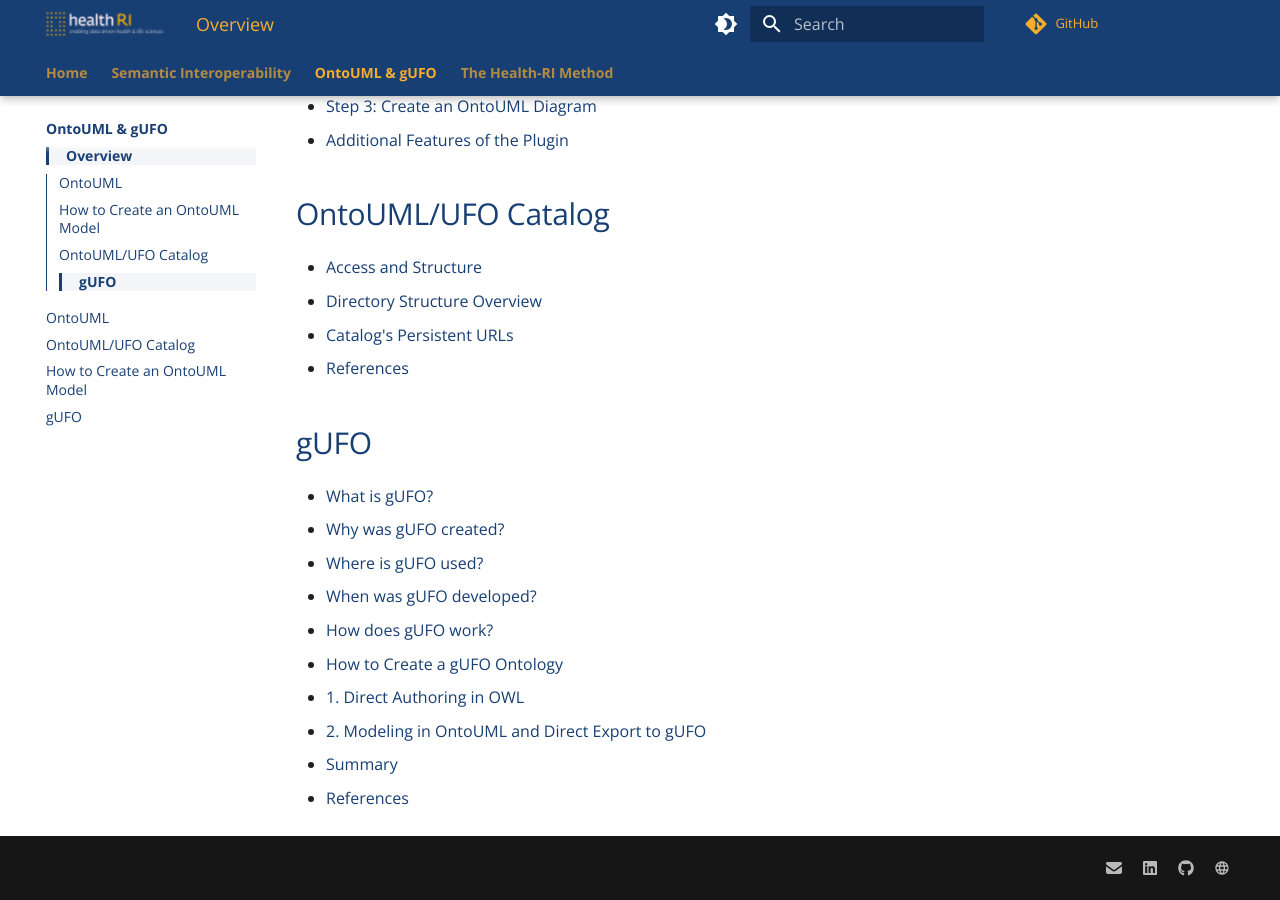
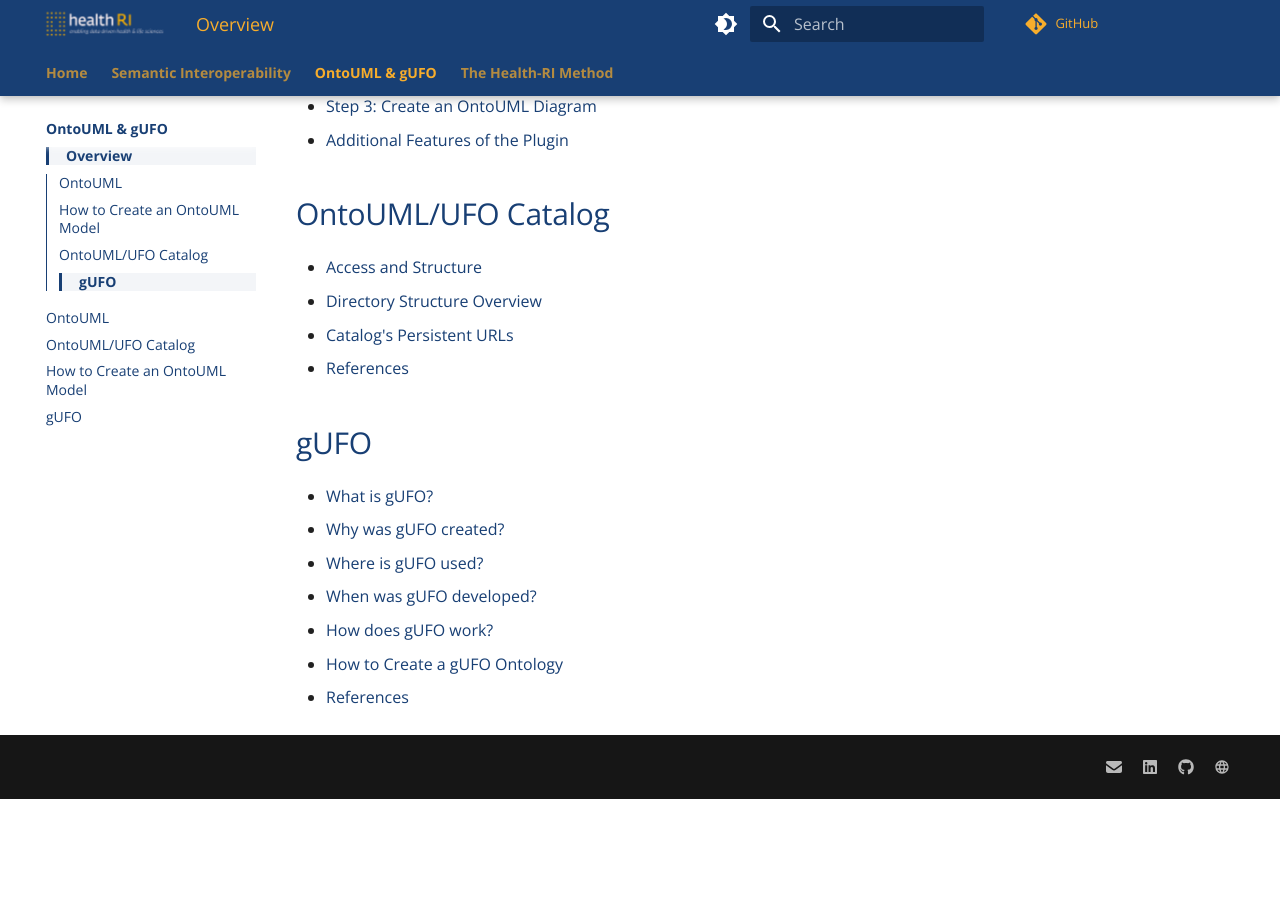
Before and after one commit to Health-RI/semantic-interoperability, an MkDocs documentation site: the page built from docs/ontouml-gufo/index.md, in a window 1280 px wide and 900 px high, scrolled down 734 px. Built offline with MkDocs 1.6.1 and Material for MkDocs 9.7.7, drawn with Linux system fonts in a browser that asks for light colours; comment, search, counter and statistics services are not loaded; after the commit the page ends 1533 px from its top, so only the background shows below that.

Commit message:
chore(docs): remove detailed sub-section links from gUFO ontology creation section in OntoUML-gUFO index
Removed the explicit sub-section links for "Direct Authoring in OWL", "Modeling in OntoUML and Direct Export to gUFO", and "Summary" under the "How to Create a gUFO Ontology" section in index.md to simplify the table of contents.

```diff
--- a/docs/ontouml-gufo/index.md
+++ b/docs/ontouml-gufo/index.md
@@ -33,7 +33,4 @@ This section introduces OntoUML, an ontologically well-founded conceptual modeli
 - [When was gUFO developed?](gufo.md#when-was-gufo-developed)
 - [How does gUFO work?](gufo.md#how-does-gufo-work)
 - [How to Create a gUFO Ontology](gufo.md#how-to-create-a-gufo-ontology)
-  - [1. Direct Authoring in OWL](gufo.md#1-direct-authoring-in-owl)
-  - [2. Modeling in OntoUML and Direct Export to gUFO](gufo.md#2-modeling-in-ontouml-and-direct-export-to-gufo)
-  - [Summary](gufo.md#summary)
 - [References](gufo.md#references)
```
